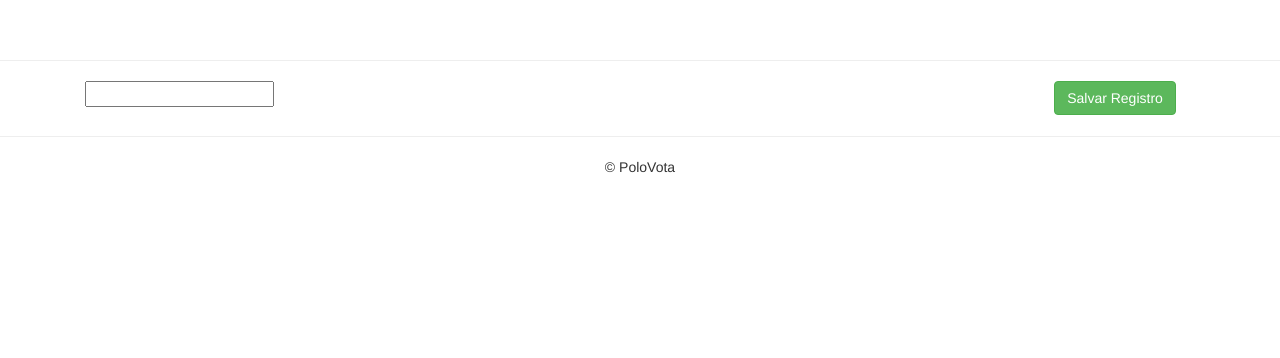
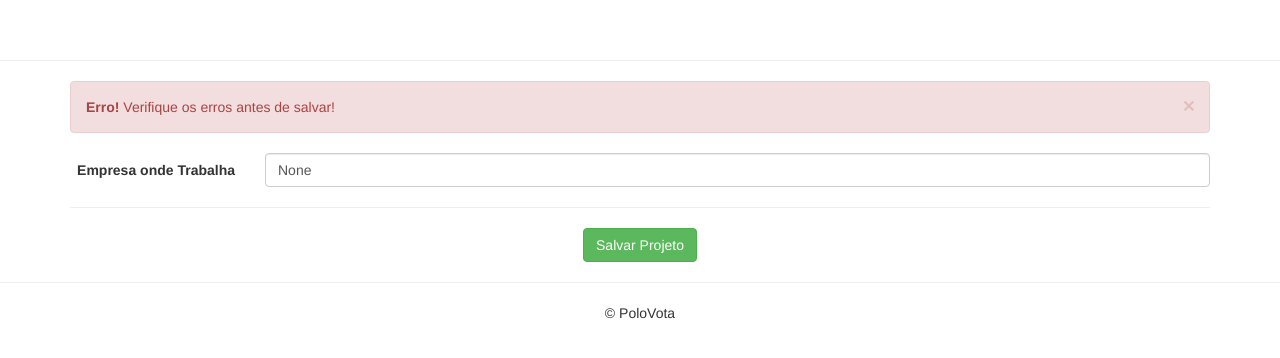
Before and after one commit to edsonlb/PoloVota, a Django app: page /projects/new/ in a window 1280 px wide. Shown: the part 52-410 px from the top of the page. Run offline with Django 3.2, Linux system fonts and the light colour scheme; parts of the project's set-up code (start-up, migrations or seed data) failed here and were passed over; some libraries are stand-ins or nearby versions.

Commit message:
Elaborando cadastro de projeto

```diff
--- a/core/templates/login.html
+++ b/core/templates/login.html
@@ -8,6 +8,7 @@
             </div>
             <div class="col-sm-6" align="center">
             	<h2>Login</h2>
-            	Ainda não está registrato? <a href="/projects/new">Clique aqui</a> e registre o seu projeto!
+            	Ainda não está registrato? <a href="/projects/new">Clique aqui</a> e registre o seu projeto!<br />
+            	<a href="/projects/new">(PROJETO LINK PROVISORIO)</a>
             </div>
 {%endblock conteudo %}
--- a/projects/templates/formProject.html
+++ b/projects/templates/formProject.html
@@ -1,65 +1,37 @@
 {% extends 'template.html' %}
 
-{% block titulo %}Detalhe do Projeto{% endblock titulo %}
+{% block titulo %}Cadastro do Projeto{% endblock titulo %}
 
 {% block conteudo %}
+<form class="form-horizontal" action="/persons/save/" method="POST" role="form">
+    {% csrf_token %}
 
-<form class="form-horizontal" action="." method="POST" role="form">
-		{% csrf_token %}
+    <div class="alert alert-danger alert-dismissable">
+    <button type="button" class="close" data-dismiss="alert" aria-hidden="true">&times;</button>
+    <strong>Erro!</strong> Verifique os erros antes de salvar!
+    <br />
+    {{ form.errors }}
+    </div>
 
-		<div class="col-sm-10">
-			{{ form.tema }}
-			{{ form.tema.errors }}
+    <input name="{{ form.username.name }}"  value="{{ form.first_name.value }}franca" type="hidden" >
+    <input name="id"  value="{{ form.initial.id }}" type="hidden" >
+
+    <div class="form-group">
+        <label for="{{ form.area.id_for_label }}" class="col-sm-2 control-label">Empresa onde Trabalha</label>
+        <div class="col-sm-10">
+            <input id="{{ form.area.id_for_label }}" name="{{ form.area.name }}"  value="{{ form.area.value }}"  placeholder="Médico ou ..." type="text" class="form-control">
         </div>
-
-		<div class="col-sm-10">
-           {{ form.projeto }}
-			{{ form.projeto.errors }}
-        </div>
-
-		<div class="col-sm-10">
-           {{ form.nomeOrientador }}
-		   {{ form.nomeOrientador.errors }}
-        </div>
-
-		<div class="col-sm-10">
-            {{ form.nomeIntegrante }}
-			{{ form.nomeIntegrante.errors }}
-        </div>
-
-		<div class="col-sm-10">
-            {{ form.redeSocial }}
-			{{ form.redeSocial.errors }}
-        </div>
-
-		<div class="col-sm-10">
-            {{ form.modelagem }}
-			{{ form.modelagem.errors }}
-        </div>
-
-		<div class="col-sm-10">
-        	{{ form.nomeLider }}
-			{{ form.nomeLider.errors }}
-        </div>
-
-		<div class="col-sm-10">
-            {{ form.emailLider }}
-			{{ form.emailLider.errors }}
-        </div>
-
-		<div class="col-sm-10">
-           	{{ form.telefoneLider }}
-			{{ form.telefoneLider.errors }}
-        </div>
-
-		<div class="col-sm-10">
-            {{ form.cpfLider }}
-			{{ form.cpfLider.errors }}
-        </div>
+    </div>
 
 
-	 <div align="center">
-        <button type="submit" class="btn btn-success">Salvar Registro</button>
+
+    <hr>
+
+    <div align="center">
+        <button type="submit" class="btn btn-success">Salvar Projeto</button>
+        {% if pessoa.pk > 0 %}
+        <a class="btn btn-danger" href="/pessoas/excluir/{{ pessoa.pk }}/">Excluir</a>
+        {% endif %}
     </div>
 </form>
-{%endblock conteudo %}
+{% endblock conteudo %}
```
